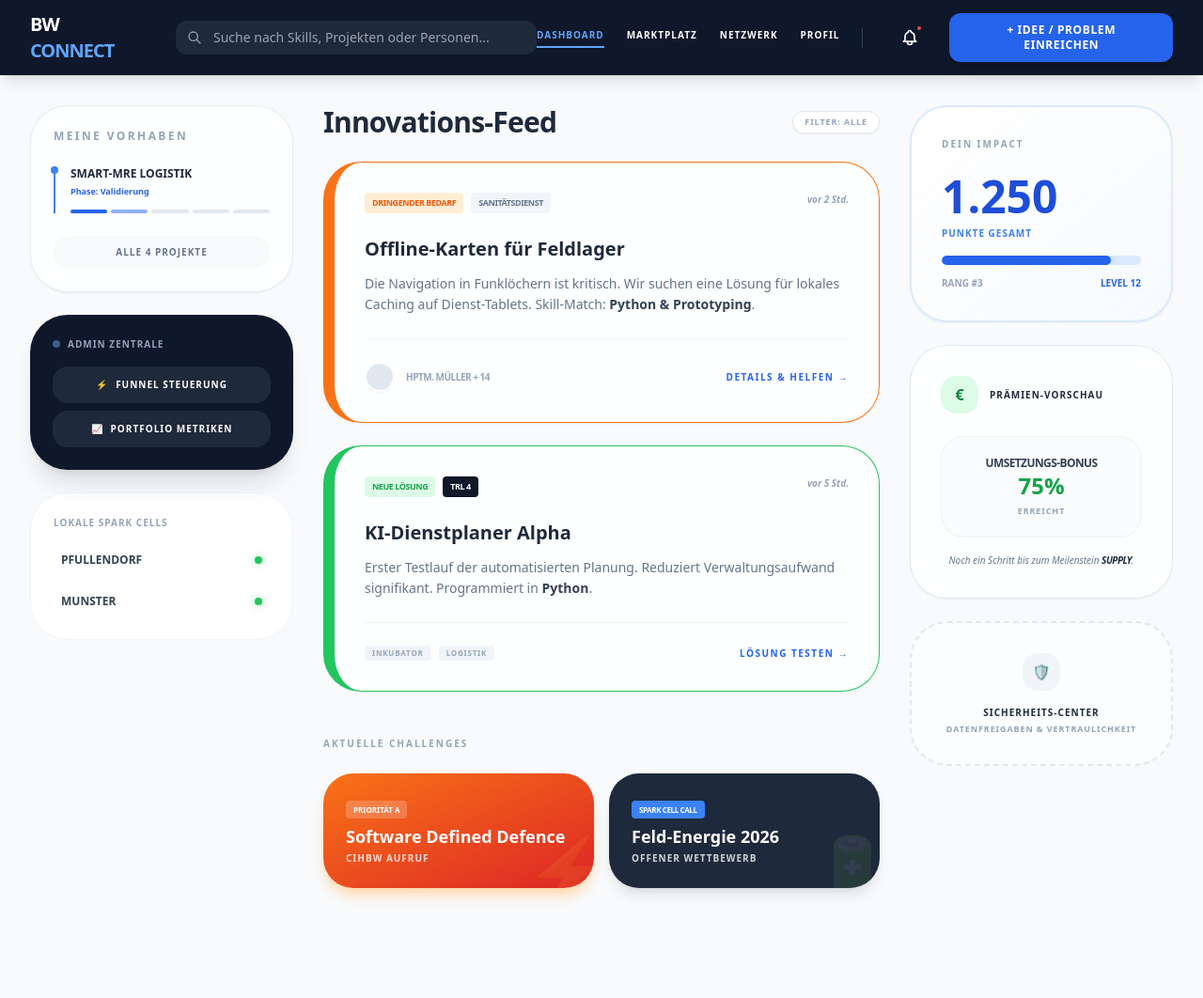
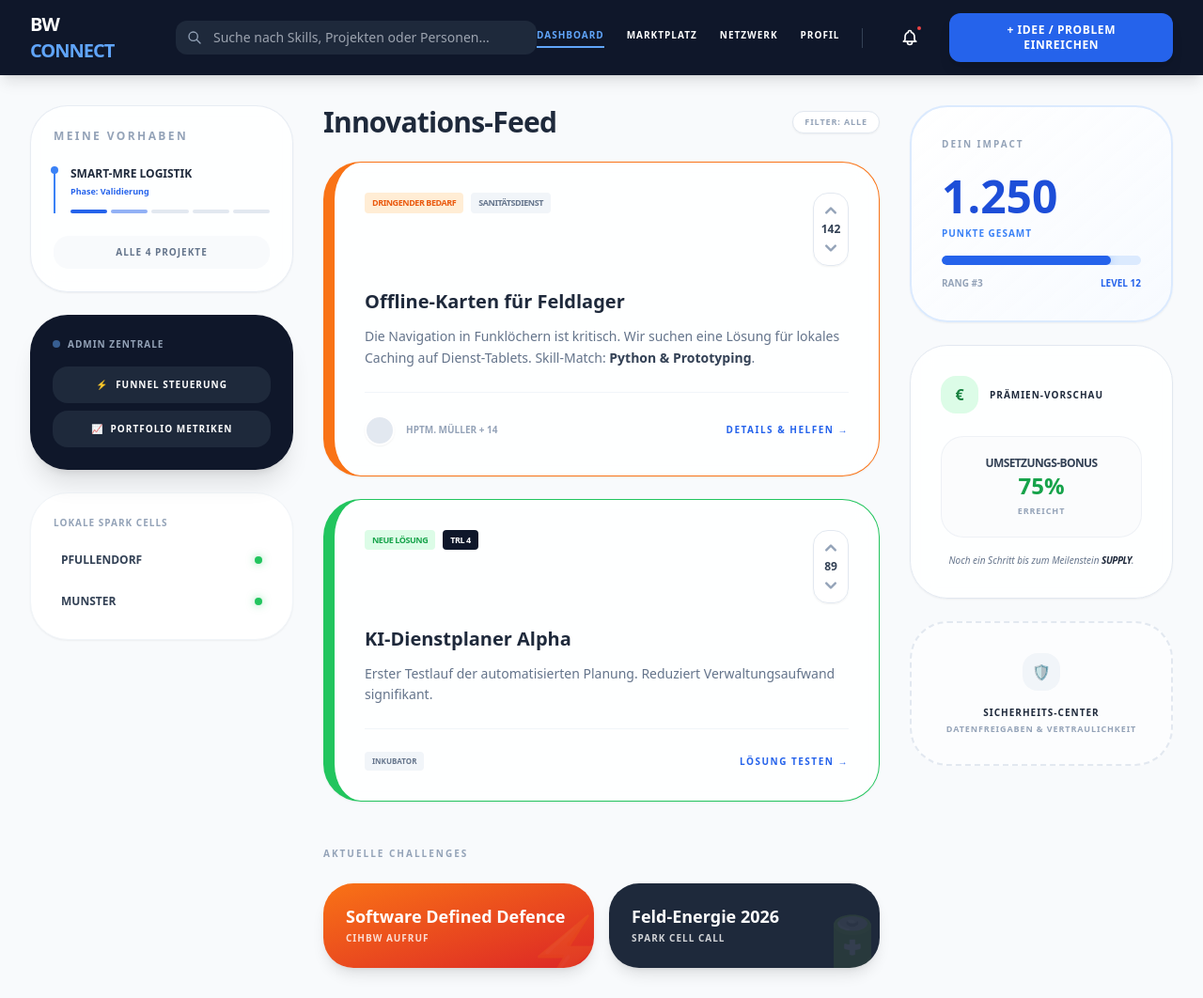
Before and after one commit to lionheart14/innovationsmanagement-mockup, a plain HTML site: page index.html in a window 1280 px wide. Shown: the whole page at 94% size. Before the commit the page ends 977 px from the top, so only its background shows below. Drawn offline with nearby package versions, Linux system fonts and the light colour scheme.

Commit message:
upvoting system

```diff
--- a/index.html
+++ b/index.html
@@ -12,6 +12,8 @@
             border: 1px solid rgba(226, 232, 240, 0.8);
         }
         .bento-inner { background: rgba(248, 250, 252, 0.5); border: 1px solid rgba(226, 232, 240, 0.5); }
+        /* Animation für den Vote-Button */
+        .vote-btn:active { transform: scale(0.9); }
     </style>
 </head>
 <body class="bg-[#f8fafc] font-sans text-slate-900">
@@ -23,7 +25,7 @@
             </div>
             <div class="relative hidden lg:block">
                 <input type="text" placeholder="Suche nach Skills, Projekten oder Personen..."
-                       class="bg-slate-800 border-none rounded-xl py-2 px-10 text-sm w-96 focus:ring-2 focus:ring-blue-400 outline-none">
+                       class="bg-slate-800 border-none rounded-xl py-2 px-10 text-sm w-96 focus:ring-2 focus:ring-blue-400 outline-none transition-all">
                 <svg class="w-4 h-4 absolute left-3 top-2.5 text-slate-400" fill="none" stroke="currentColor" viewBox="0 0 24 24"><path stroke-linecap="round" stroke-linejoin="round" stroke-width="2" d="M21 21l-6-6m2-5a7 7 0 11-14 0 7 7 0 0114 0z"></path></svg>
             </div>
         </div>
@@ -39,7 +41,7 @@
                 <span class="absolute top-1 right-1 w-2 h-2 bg-red-500 rounded-full border-2 border-slate-900"></span>
             </button>
             <button onclick="location.href='submit-idea.html'" class="bg-blue-600 hover:bg-blue-500 text-white px-5 py-2.5 rounded-xl text-xs font-black uppercase tracking-wider shadow-lg transition-all">
-            + Idee / Problem einreichen
+                + Idee / Problem einreichen
             </button>
         </div>
     </nav>
@@ -55,7 +57,6 @@
                         <div class="absolute -left-[5px] top-0 w-2 h-2 bg-blue-500 rounded-full"></div>
                         <h4 class="text-xs font-black text-slate-800 uppercase">Smart-MRE Logistik</h4>
                         <p class="text-[9px] text-blue-600 font-bold mt-1">Phase: Validierung</p>
-
                         <div class="flex gap-1 mt-3">
                             <div class="h-1 flex-1 rounded-full bg-blue-600"></div>
                             <div class="h-1 flex-1 rounded-full bg-blue-600 animate-pulse"></div>
@@ -83,7 +84,7 @@
                 </div>
             </div>
 
-            <div class="p-6 rounded-[2.5rem] bg-white border border-slate-100">
+            <div class="p-6 rounded-[2.5rem] bg-white border border-slate-100 shadow-sm">
                 <h3 class="text-[10px] font-black text-slate-400 uppercase tracking-widest mb-4">Lokale Spark Cells</h3>
                 <div class="space-y-3">
                     <div class="flex items-center justify-between p-2 rounded-xl hover:bg-slate-50 cursor-pointer transition">
@@ -106,43 +107,57 @@
                 </div>
             </div>
 
-            <div class="glass-card p-8 rounded-[2.5rem] border-l-[12px] border-orange-500 shadow-sm hover:shadow-md transition group cursor-pointer">
+            <div class="glass-card p-8 rounded-[2.5rem] border-l-[12px] border-orange-500 shadow-sm hover:shadow-md transition group relative">
                 <div class="flex justify-between items-start mb-6">
                     <div class="flex gap-2">
                         <span class="bg-orange-100 text-orange-600 text-[9px] font-black px-2 py-1 rounded uppercase tracking-tighter">Dringender Bedarf</span>
                         <span class="bg-slate-100 text-slate-500 text-[9px] font-black px-2 py-1 rounded uppercase tracking-tighter">Sanitätsdienst</span>
                     </div>
-                    <span class="text-[10px] text-slate-400 font-bold italic">vor 2 Std.</span>
+
+                    <div class="flex flex-col items-center bg-white/50 border border-slate-200 rounded-2xl p-1.5 shadow-sm">
+                        <button class="vote-btn text-slate-400 hover:text-blue-600 transition duration-200">
+                            <svg class="w-6 h-6" fill="currentColor" viewBox="0 0 20 20"><path fill-rule="evenodd" d="M14.707 12.707a1 1 0 01-1.414 0L10 9.414l-3.293 3.293a1 1 0 01-1.414-1.414l4-4a1 1 0 011.414 0l4 4a1 1 0 010 1.414z" clip-rule="evenodd" /></svg>
+                        </button>
+                        <span class="text-xs font-black text-slate-700">142</span>
+                        <button class="vote-btn text-slate-400 hover:text-red-500 transition duration-200">
+                            <svg class="w-6 h-6" fill="currentColor" viewBox="0 0 20 20"><path fill-rule="evenodd" d="M5.293 7.293a1 1 0 011.414 0L10 10.586l3.293-3.293a1 1 0 111.414 1.414l-4 4a1 1 0 01-1.414 0l-4-4a1 1 0 010-1.414z" clip-rule="evenodd" /></svg>
+                        </button>
+                    </div>
                 </div>
+
                 <h3 class="text-xl font-black text-slate-800 mb-3 group-hover:text-blue-600 transition">Offline-Karten für Feldlager</h3>
-                <p class="text-sm text-slate-500 leading-relaxed mb-6">
-                    Die Navigation in Funklöchern ist kritisch. Wir suchen eine Lösung für lokales Caching auf Dienst-Tablets. Skill-Match: <span class="font-bold text-slate-700">Python & Prototyping</span>.
-                </p>
+                <p class="text-sm text-slate-500 leading-relaxed mb-6">Die Navigation in Funklöchern ist kritisch. Wir suchen eine Lösung für lokales Caching auf Dienst-Tablets. Skill-Match: <span class="font-bold text-slate-700">Python & Prototyping</span>.</p>
                 <div class="flex items-center justify-between pt-6 border-t border-slate-100">
                     <div class="flex items-center gap-3">
                         <div class="w-8 h-8 rounded-full bg-slate-200 border-2 border-white shadow-sm"></div>
-                        <span class="text-[10px] font-black text-slate-400 uppercase tracking-tighter">Hptm. Müller + 14</span>
+                        <span class="text-[10px] font-black text-slate-400 uppercase">Hptm. Müller + 14</span>
                     </div>
                     <button class="text-blue-600 text-[10px] font-black uppercase tracking-[0.15em] hover:underline">Details & Helfen →</button>
                 </div>
             </div>
 
-            <div class="glass-card p-8 rounded-[2.5rem] border-l-[12px] border-green-500 shadow-sm hover:shadow-md transition group cursor-pointer">
+            <div class="glass-card p-8 rounded-[2.5rem] border-l-[12px] border-green-500 shadow-sm hover:shadow-md transition group relative">
                 <div class="flex justify-between items-start mb-6">
                     <div class="flex gap-2">
                         <span class="bg-green-100 text-green-600 text-[9px] font-black px-2 py-1 rounded uppercase tracking-tighter">Neue Lösung</span>
                         <span class="bg-slate-900 text-white text-[9px] font-black px-2 py-1 rounded uppercase tracking-tighter">TRL 4</span>
                     </div>
-                    <span class="text-[10px] text-slate-400 font-bold italic">vor 5 Std.</span>
+
+                    <div class="flex flex-col items-center bg-white/50 border border-slate-200 rounded-2xl p-1.5 shadow-sm">
+                        <button class="vote-btn text-slate-400 hover:text-blue-600 transition duration-200">
+                            <svg class="w-6 h-6" fill="currentColor" viewBox="0 0 20 20"><path fill-rule="evenodd" d="M14.707 12.707a1 1 0 01-1.414 0L10 9.414l-3.293 3.293a1 1 0 01-1.414-1.414l4-4a1 1 0 011.414 0l4 4a1 1 0 010 1.414z" clip-rule="evenodd" /></svg>
+                        </button>
+                        <span class="text-xs font-black text-slate-700">89</span>
+                        <button class="vote-btn text-slate-400 hover:text-red-500 transition duration-200">
+                            <svg class="w-6 h-6" fill="currentColor" viewBox="0 0 20 20"><path fill-rule="evenodd" d="M5.293 7.293a1 1 0 011.414 0L10 10.586l3.293-3.293a1 1 0 111.414 1.414l-4 4a1 1 0 01-1.414 0l-4-4a1 1 0 010-1.414z" clip-rule="evenodd" /></svg>
+                        </button>
+                    </div>
                 </div>
                 <h3 class="text-xl font-black text-slate-800 mb-3 group-hover:text-blue-600 transition">KI-Dienstplaner Alpha</h3>
-                <p class="text-sm text-slate-500 leading-relaxed mb-6">
-                    Erster Testlauf der automatisierten Planung. Reduziert Verwaltungsaufwand signifikant. Programmiert in <span class="font-bold text-slate-700">Python</span>.
-                </p>
+                <p class="text-sm text-slate-500 leading-relaxed mb-6">Erster Testlauf der automatisierten Planung. Reduziert Verwaltungsaufwand signifikant.</p>
                 <div class="flex items-center justify-between pt-6 border-t border-slate-100">
-                    <div class="flex gap-2 text-[8px] font-black uppercase tracking-widest text-slate-400">
-                        <span class="bg-slate-100 px-2 py-0.5 rounded">Inkubator</span>
-                        <span class="bg-slate-100 px-2 py-0.5 rounded">Logistik</span>
+                    <div class="flex gap-2">
+                        <span class="bg-slate-100 text-slate-500 text-[8px] font-black px-2 py-1 rounded uppercase">Inkubator</span>
                     </div>
                     <button class="text-blue-600 text-[10px] font-black uppercase tracking-[0.15em] hover:underline">Lösung testen →</button>
                 </div>
@@ -151,20 +166,14 @@
             <div class="mt-12 pt-6">
                 <h3 class="text-[10px] font-black text-slate-400 uppercase tracking-[0.2em] mb-6">Aktuelle Challenges</h3>
                 <div class="grid grid-cols-1 md:grid-cols-2 gap-4">
-                    <div class="bg-gradient-to-br from-orange-500 to-red-600 p-6 rounded-[2rem] text-white shadow-lg shadow-orange-200 group cursor-pointer overflow-hidden relative">
-                        <div class="relative z-10">
-                            <span class="text-[8px] font-black bg-white/20 px-2 py-1 rounded">PRIORITÄT A</span>
-                            <h4 class="text-lg font-black mt-2 leading-tight">Software Defined Defence</h4>
-                            <p class="text-[10px] opacity-80 mt-1 uppercase font-bold tracking-widest">CIHBw Aufruf</p>
-                        </div>
+                    <div class="bg-gradient-to-br from-orange-500 to-red-600 p-6 rounded-[2rem] text-white shadow-lg relative overflow-hidden group cursor-pointer">
+                        <h4 class="text-lg font-black leading-tight">Software Defined Defence</h4>
+                        <p class="text-[10px] opacity-80 mt-1 uppercase font-bold tracking-widest">CIHBw Aufruf</p>
                         <span class="absolute -right-4 -bottom-4 text-7xl opacity-10 group-hover:scale-110 transition">⚡</span>
                     </div>
-                    <div class="bg-slate-800 p-6 rounded-[2rem] text-white shadow-lg cursor-pointer hover:bg-slate-700 transition relative overflow-hidden group">
-                        <div class="relative z-10">
-                            <span class="text-[8px] font-black bg-blue-500 px-2 py-1 rounded uppercase tracking-tighter">Spark Cell Call</span>
-                            <h4 class="text-lg font-black mt-2 leading-tight">Feld-Energie 2026</h4>
-                            <p class="text-[10px] opacity-80 mt-1 uppercase font-bold tracking-widest">Offener Wettbewerb</p>
-                        </div>
+                    <div class="bg-slate-800 p-6 rounded-[2rem] text-white shadow-lg relative overflow-hidden group cursor-pointer">
+                        <h4 class="text-lg font-black leading-tight">Feld-Energie 2026</h4>
+                        <p class="text-[10px] opacity-80 mt-1 uppercase font-bold tracking-widest">Spark Cell Call</p>
                         <span class="absolute -right-4 -bottom-4 text-7xl opacity-10 group-hover:scale-110 transition">🔋</span>
                     </div>
                 </div>
```
